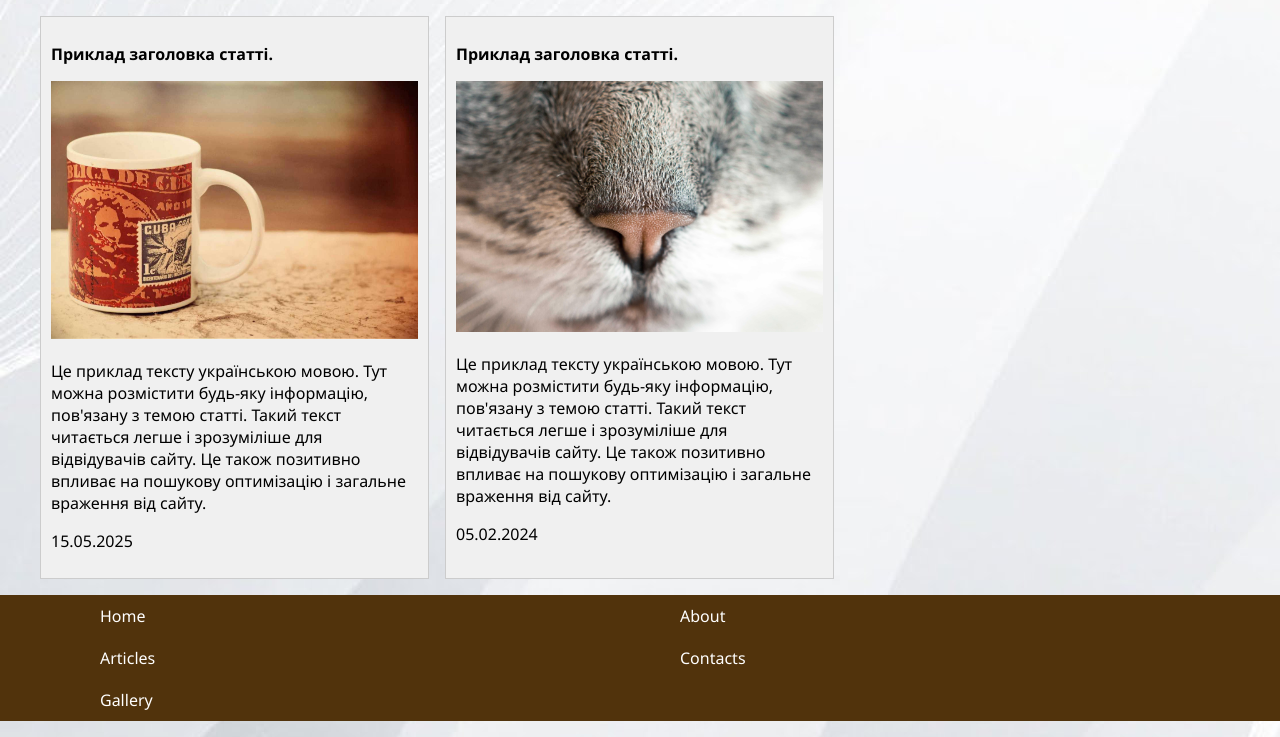
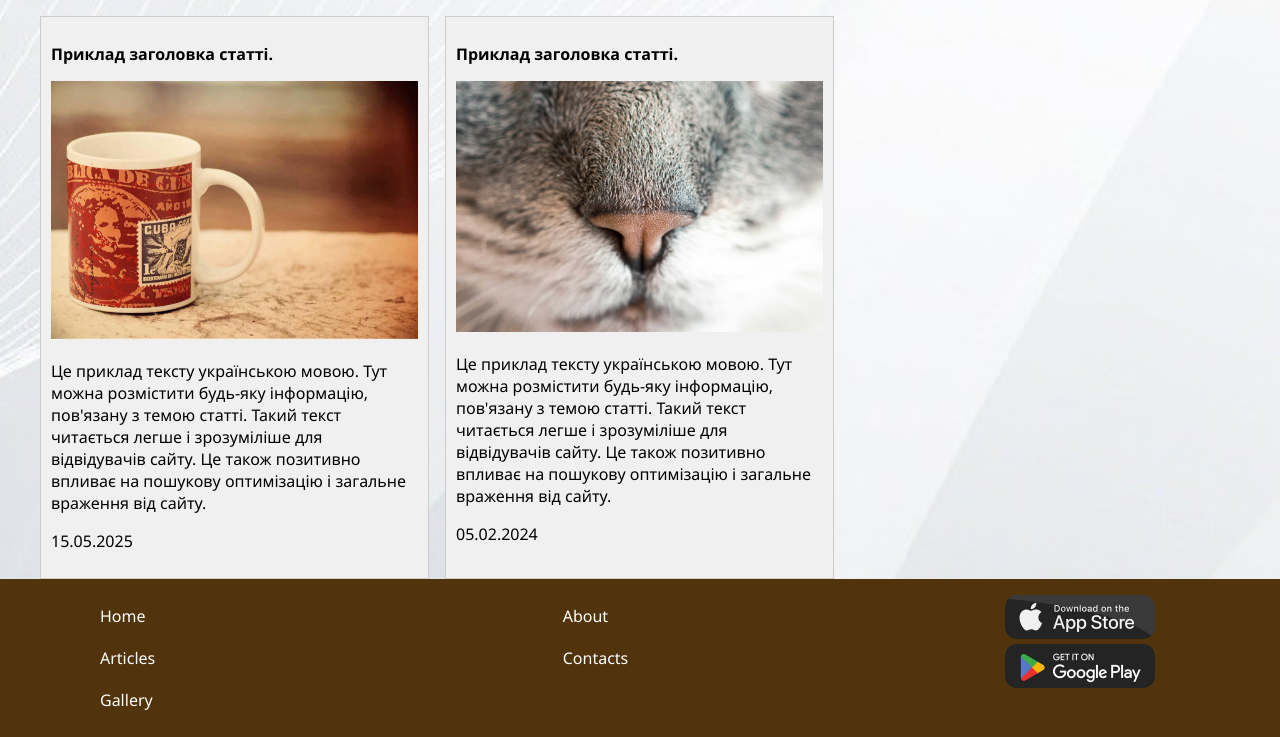
Before and after one commit to Andrusi4ka/Fullstack-home-work-5, a plain HTML site: page pages/articles.html in a window 1280 px wide. Shown: the part 780-1517 px from the top of the page. Drawn offline with Linux system fonts and the light colour scheme.

Commit message:
Добавлено кнопки скачати додаток в Footer

```diff
--- a/pages/articles.html
+++ b/pages/articles.html
@@ -86,17 +86,32 @@
 			</div>
 		</div>
 	</div>
+	<footer>
+		<div class="container">
+			<ul>
+				<li class="active">
+					<a href="../index.html">Home</a>
+				</li>
+				<li>
+					<a href="../pages/about.html">About</a>
+				</li>
+				<li>
+					<a href="#">Articles</a>
+				</li>
+				<li>
+					<a href="../pages/contacts.html">Contacts</a>
+				</li>
+				<li>
+					<a href="../pages/gallery.html">Gallery</a>
+				</li>
+
+			</ul>
+			<div class="dwn-app">
+				<a href="#"><img src="../images/App-Store.png" alt="app-store"></a>
+				<a href="#"><img src="../images/google-play.png" alt="google-play"></a>
+			</div>
+		</div>
+	</footer>
 </body>
-<footer>
-	<div class="container">
-		<ul>
-			<li><a href="../index.html">Home</a></li>
-			<li><a href="../pages/about.html">About</a></li>
-			<li><a href="#">Articles</a></li>
-			<li><a href="../pages/contacts.html">Contacts</a></li>
-			<li><a href="../pages/gallery.html">Gallery</a></li>
-		</ul>
-	</div>
-</footer>
 
 </html>
--- a/style/style.css
+++ b/style/style.css
@@ -124,9 +124,14 @@ footer {
     background-color: var(--footer-color);
 }
 
+footer .container {
+    display: flex;
+}
+
 footer ul {
     display: flex;
     flex-wrap: wrap;
+    width: 100%;
 }
 
 footer ul li {
@@ -144,6 +149,18 @@ footer ul li a {
 
 footer ul li a:hover {
     text-decoration: underline;
+}
+
+footer .dwn-app {
+    margin-top: 1em;
+}
+
+footer .dwn-app a img {
+    width: 150px;
+}
+
+footer .dwn-app a:hover {
+    opacity: 0.8;
 }
 
 .history-image {
```
Also changed, not shown: index.html (+5 -0 lines), pages/about.html (+20 -6 lines), pages/contacts.html (+20 -6 lines), pages/gallery.html (+25 -11 lines), images/App-store.png (added), images/Google-play.png (added).
